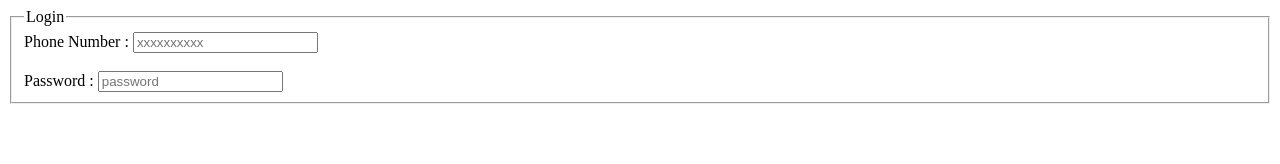
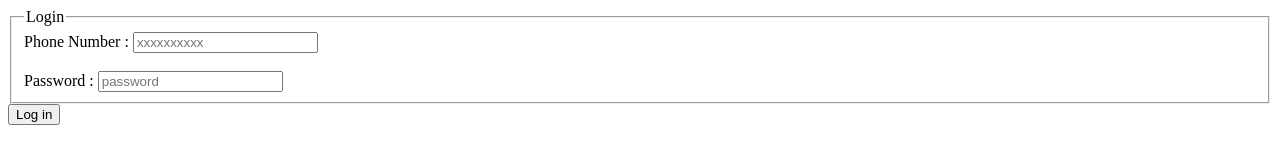
Before and after one commit to lusifer54321/Pure-HTML-based-project, a plain HTML site: page loginpage.html in a window 1280 px wide. Drawn offline with Linux system fonts and the light colour scheme.

Commit message:
Update loginpage.html

```diff
--- a/loginpage.html
+++ b/loginpage.html
@@ -16,7 +16,7 @@
         <label for="password">Password :</label>
         <input type="text" id="password" required placeholder="password" pattern="[A-B a-b 0-9]{8}">
     </fieldset>
-    <button type="submit>Log in</button>
+    <button type="submit">Log in</button>
 </form>
 </body>
 </html>
```
